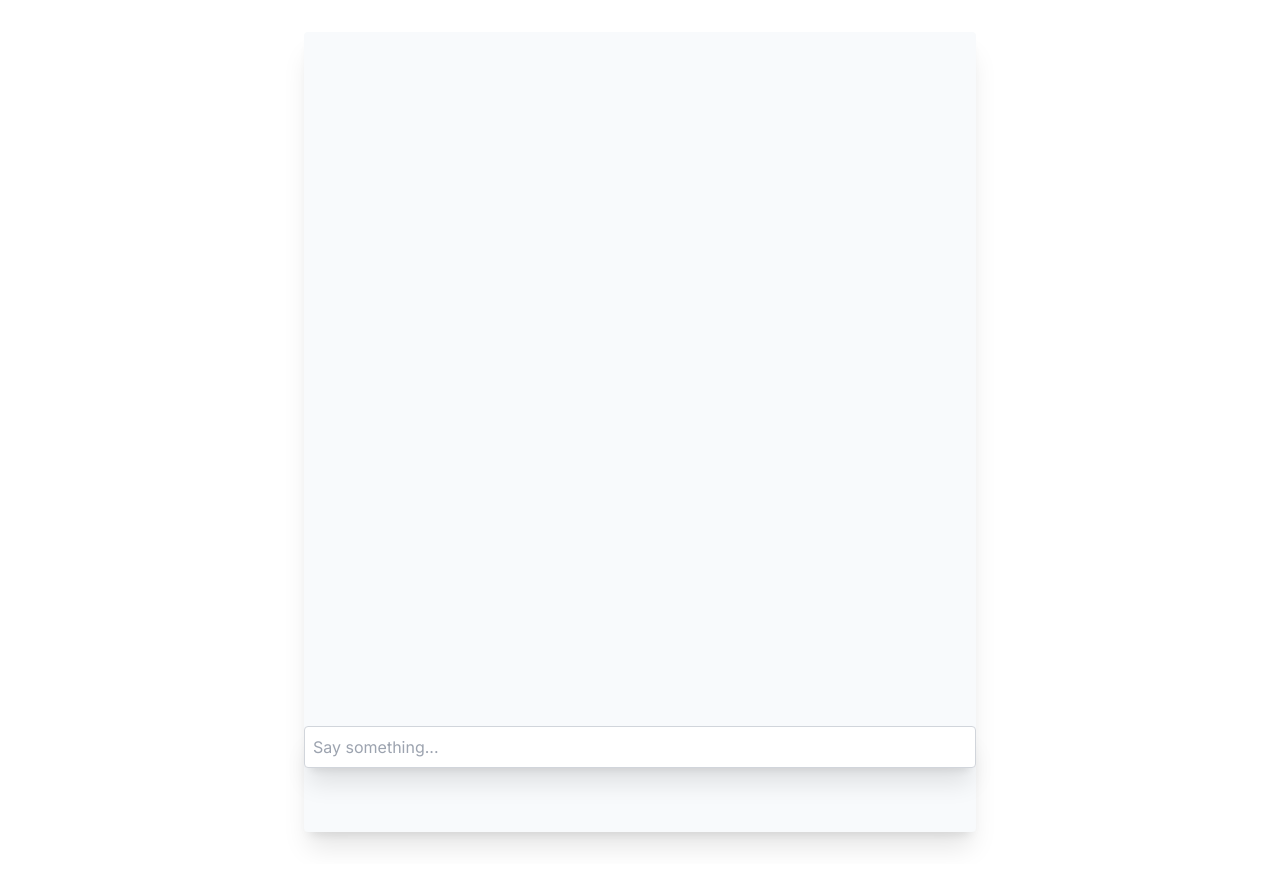
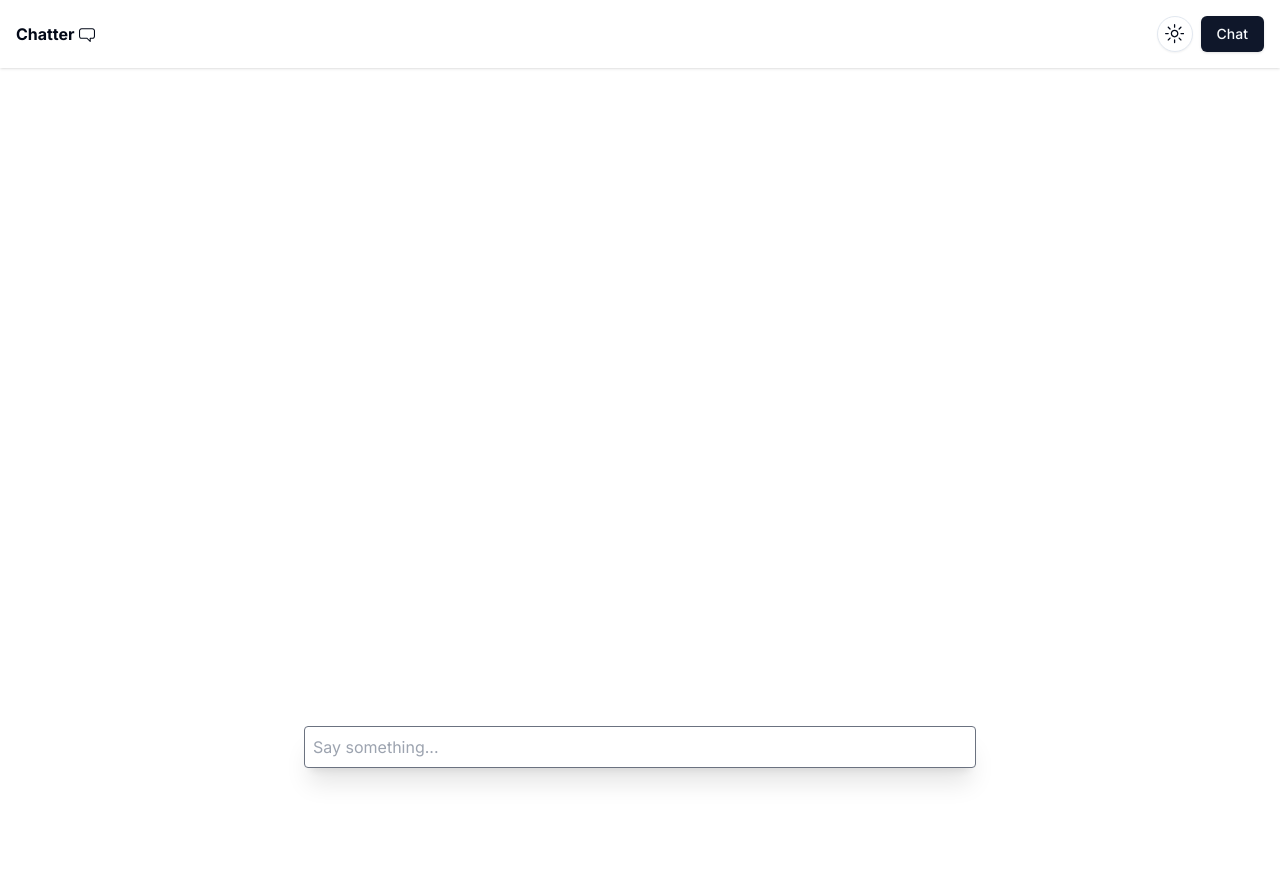
Before and after one commit to KrzysztofRajmund/next14-ai-sdk, a Next.js app: page /chat in a window 1280 px wide. Shown: the top 886 px of the page. Before the commit the page ends 864 px from the top, so only its background shows below. Built offline with nearby package versions, Linux system fonts and the light colour scheme.

Commit message:
feat(er-20240216): adds theme provider, create navbar and update chat component

```diff
--- a/package.json
+++ b/package.json
@@ -15,6 +15,7 @@
     "class-variance-authority": "^0.7.0",
     "clsx": "^2.1.0",
     "next": "14.1.0",
+    "next-themes": "^0.2.1",
     "openai": "^4.27.0",
     "react": "^18",
     "react-dom": "^18",
--- /dev/null
+++ b/src/app/(screens)/chat/page.tsx
@@ -0,0 +1,50 @@
+'use client';
+
+import { useChat } from 'ai/react';
+import { AvatarIcon, InfoCircledIcon } from "@radix-ui/react-icons"
+
+export default function Chat() {
+  const { messages, input, handleInputChange, handleSubmit } = useChat();
+
+  return (
+    <section className="h-screen flex flex-col w-full max-w-2xl mx-auto my-8">
+      {messages.map(m => {
+        const user = m.role === 'user'
+
+        return   <div key={m.id} className='whitespace-pre-wrap p-2 shadow-sm'>
+          {user ?
+          <>
+          <div className='flex gap-3 pb-3'>
+              <AvatarIcon color="#DEADE3" className="h-[1.5rem] w-[1.5rem]" />
+              <span className='font-bold'>You</span>
+          </div>
+              <span className="italic">
+                {m.content}
+              </span>
+           </>
+            :
+            <>
+                 <div className='flex gap-3 pb-3'>
+              <InfoCircledIcon color='#53B9AB' className="h-[1.5rem] w-[1.5rem]"  />
+              <span className='font-bold'>AI</span>
+              </div>
+              <span>
+                {m.content}
+              </span>
+            </>
+          }
+        </div>
+      })}
+
+      <form onSubmit={handleSubmit}>
+
+        <input
+          className="fixed bottom-0 w-full max-w-2xl p-2 mb-8 border border-gray-500 rounded shadow-xl focus:outline-slate-950 focus:dark:outline-slate-200"
+          value={input}
+          placeholder="Say something..."
+          onChange={handleInputChange}
+        />
+      </form>
+    </section>
+  );
+}
--- /dev/null
+++ b/src/app/(screens)/layout.tsx
@@ -0,0 +1,11 @@
+import NavBar from '@/components/NavBar/NavBar'
+import React from 'react'
+
+export default function Layout({ children }: { children: React.ReactNode }) {
+    return (
+        <>
+            <NavBar />
+            {children}
+        </>
+    )
+}
--- /dev/null
+++ b/src/app/(screens)/posts/page.tsx
@@ -0,0 +1,26 @@
+const getData = async () => {
+  const response = await fetch("https://jsonplaceholder.typicode.com/posts", {
+    next: { revalidate: 60 },
+  });
+
+  if (!response.ok) throw new Error("Failed to get posts!");
+  return response.json();
+};
+
+type Posts = {
+  id: string;
+  title: string;
+};
+
+export default async function Posts() {
+  const posts: Posts[] = await getData();
+
+  return (
+    <section className="h-screen p-4 ml-10">
+      <h1 className="mb-4 text-4xl font-extrabold tracking-normal lg:text-6xl">
+        Your recent posts:
+      </h1>
+      <div>{posts?.map((post) => <h4 key={post.id} className="shadow-sm">{post.title}</h4>)}</div>
+    </section>
+  );
+}
--- a/src/app/chat/page.tsx
+++ /dev/null
@@ -1,27 +0,0 @@
-'use client';
-
-import { useChat } from 'ai/react';
-import { clsx } from 'clsx';
-
-export default function Chat() {
-  const { messages, input, handleInputChange, handleSubmit } = useChat();
-  return (
-    <section className="h-screen flex flex-col w-full max-w-2xl mx-auto my-8 stretch rounded shadow-xl bg-slate-50">
-      {messages.map(m => (
-        <div key={m.id} className={clsx('whitespace-pre-wrap p-2 shadow-xl', m.role === 'user' ? 'bg-slate-100' : 'bg-slate-200')}>
-          <span className='font-bold'>{m.role === 'user' ? 'User: ' : 'AI: '}</span>
-          {m.content}
-        </div>
-      ))}
-
-      <form onSubmit={handleSubmit}>
-        <input
-          className="fixed bottom-0 w-full max-w-2xl p-2 mb-8 border border-gray-300 rounded shadow-xl"
-          value={input}
-          placeholder="Say something..."
-          onChange={handleInputChange}
-        />
-      </form>
-    </section>
-  );
-}
--- a/src/app/layout.tsx
+++ b/src/app/layout.tsx
@@ -1,6 +1,7 @@
 import type { Metadata } from "next";
 import { Inter } from "next/font/google";
 import "./globals.css";
+import ThemeProvider from "./theme-provider";
 
 const inter = Inter({ subsets: ["latin"] });
 
@@ -16,7 +17,16 @@ export default function RootLayout({
 }>) {
   return (
     <html lang="en">
-      <body className={inter.className}>{children}</body>
+      <body className={inter.className}>
+        <ThemeProvider
+          attribute="class"
+          defaultTheme="light"
+          enableSystem
+          disableTransitionOnChange
+        >
+          {children}
+        </ThemeProvider>
+      </body>
     </html>
   );
 }
--- a/src/app/page.tsx
+++ b/src/app/page.tsx
@@ -1,9 +1,20 @@
+import ThemeToggleButton from "@/components/ThemeToggleButton/ThemeToggleButton";
 import { Button } from "@/components/ui/button"
+import { ChatBubbleIcon } from "@radix-ui/react-icons";
 import Link from "next/link";
 
 export default function Home() {
   return (
     <main className="flex h-screen flex-col items-center justify-center gap-6">
+      <div className="fixed top-5 right-10 p-2">
+        <ThemeToggleButton />
+      </div>
+      <div className="fixed top-5 left-5 p-2">
+        <div className="flex gap-1">
+          <span className="font-bold">Chatter</span>
+          <ChatBubbleIcon className="h-[1rem] w-[1rem]" />
+        </div>
+      </div>
       <div className="flex flex-col items-center">
         <span className="text-4xl font-extrabold tracking-normal lg:text-6xl">
           Note Chat App
--- /dev/null
+++ b/src/app/theme-provider.tsx
@@ -0,0 +1,9 @@
+"use client"
+
+import { ThemeProvider as NextThemesProvider } from "next-themes"
+import { type ThemeProviderProps } from "next-themes/dist/types"
+
+const ThemeProvider = ({ children, ...props }: ThemeProviderProps) => {
+    return <NextThemesProvider {...props}>{children}</NextThemesProvider>
+}
+export default ThemeProvider
--- /dev/null
+++ b/src/components/NavBar/NavBar.tsx
@@ -0,0 +1,26 @@
+import React from 'react'
+import { Button } from '@/components/ui/button'
+import Link from 'next/link'
+import ThemeToggleButton from '../ThemeToggleButton/ThemeToggleButton'
+import { ChatBubbleIcon } from "@radix-ui/react-icons"
+
+export const NavBar = () => {
+  return (
+    <div className="p-4 shadow">
+    <div className="m-auto flex max-w-7xl flex-wrap items-center justify-between gap-3">
+      <Link href="/" className="flex items-center gap-1">
+      <span className="font-bold">Chatter</span>
+        <ChatBubbleIcon className="h-[1rem] w-[1rem]" />
+      </Link>
+      <div className="flex items-center gap-2">
+        <ThemeToggleButton />
+        <Button asChild>
+        <Link href="/chat">Chat</Link>
+      </Button>
+      </div>
+    </div>
+  </div>
+  )
+}
+
+export default NavBar
--- /dev/null
+++ b/src/components/ThemeToggleButton/ThemeToggleButton.tsx
@@ -0,0 +1,30 @@
+"use client"
+
+import { MoonIcon, SunIcon } from "@radix-ui/react-icons"
+import { Button } from "../ui/button";
+import { useTheme } from "next-themes";
+
+const ThemeToggleButton = () => {
+    const { theme, setTheme } = useTheme();
+
+    return (
+        <Button
+            variant="outline"
+            size="icon"
+            className="rounded-full"
+            onClick={() => {
+                if (theme === "dark") {
+                    setTheme("light");
+                } else {
+                    setTheme("dark");
+                }
+            }}
+        >
+            <SunIcon className="h-[1.2rem] w-[1.2rem] rotate-0 scale-100 transition-all dark:-rotate-90 dark:scale-0" />
+            <MoonIcon className="absolute h-[1.2rem] w-[1.2rem] rotate-90 scale-0 transition-all dark:rotate-0 dark:scale-100" />
+            <span className="sr-only">Toggle theme</span>
+        </Button>
+    )
+}
+
+export default ThemeToggleButton
```
Also changed, not shown: 1 other file (tests, documents, lock files or other folders). Lines whose indentation alone changed are shown as unchanged.
